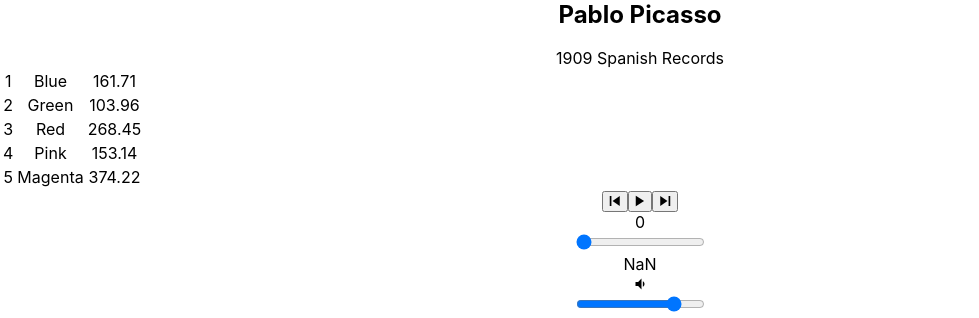
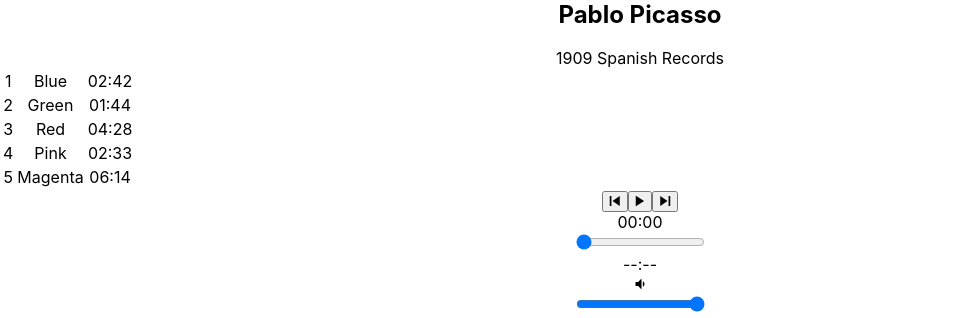
Before and after one commit to jolbax/jams-react, a React (Create React App) app: page /album/the-colors in a window 1280 px wide. Shown: the part 728-1046 px from the top of the page, without its empty margins (0-979 px from the left). Built offline with nearby package versions, Linux system fonts and the light colour scheme.

Commit message:
Assignment jams-playerbar-rangeinputs: Completed

```diff
--- a/src/components/Album.js
+++ b/src/components/Album.js
@@ -110,6 +110,11 @@
     });
   }
 
+  handleVolumeChange(e){
+    const newVolume = e.target.value;
+    this.audioElement.volume = newVolume;
+  }
+
   handleSongMouseEnter(song) {
     const isSameSong = this.state.currentSong === song;
     if (this.state.isPlaying && isSameSong) {
@@ -123,6 +128,23 @@
   handleSongMouseLeave() {
     this.iconClass = "";
     this.setState({ hoveredSong: "" });
+  }
+
+  formatTime(value) {
+    if (typeof value !== 'number') value = Number(value);
+
+    let roundedValue = Math.round(value);
+    let minutes = Math.floor(roundedValue / 60);
+    let seconds = roundedValue % 60;
+
+    if (minutes < 10) {
+      minutes = `0${minutes}`;
+    }
+    if (seconds < 10) {
+      seconds = `0${seconds}`;
+    }
+
+    return Number.isNaN(value) ? '--:--' : `${minutes}:${seconds}`;
   }
 
   render() {
@@ -164,7 +186,7 @@
                     )}
                   </td>
                   <td>{song.title}</td>
-                  <td>{song.duration}</td>
+                  <td>{this.formatTime(song.duration)}</td>
                 </tr>
               );
             })}
@@ -175,10 +197,14 @@
           currentSong={this.state.currentSong}
           currentTime={this.audioElement.currentTime}
           duration={this.audioElement.duration}
+          volume={this.audioElement.volume}
+          displayCurrentTime={this.formatTime(this.audioElement.currentTime)}
+          displayDuration={this.formatTime(this.audioElement.duration)}
           handleSongClick={() => this.handleSongClick(this.state.currentSong)}
           handlePrevClick={() => this.handlePrevClick()}
           handleNextClick={() => this.handleNextClick()}
           handleTimeChange={(e) => this.handleTimeChange(e)}
+          handleVolumeChange={(e) => this.handleVolumeChange(e)}
         />
       </section>
     );
--- a/src/components/PlayerBar.js
+++ b/src/components/PlayerBar.js
@@ -20,7 +20,7 @@
           </button>
         </section>
         <section id="time-control">
-          <div className="current-time">{this.props.currentTime}</div>
+          <div className="current-time">{this.props.displayCurrentTime}</div>
           <input
             type="range"
             className="seek-bar"
@@ -30,11 +30,19 @@
             step="0.01"
             onChange={this.props.handleTimeChange}
           />
-          <div className="total-time">{this.props.duration}</div>
+          <div className="total-time">{this.props.displayDuration}</div>
         </section>
         <section id="volume-control">
           <div className="icon ion-md-volume-low" />
-          <input type="range" className="seek-bar" value="80" />
+          <input
+            type="range"
+            className="seek-bar"
+            value={this.props.volume}
+            max="1"
+            min="0"
+            step="0.01"
+            onChange={this.props.handleVolumeChange}
+          />
           <div className="icon ion-md-volume-high" />
         </section>
       </section>
```
